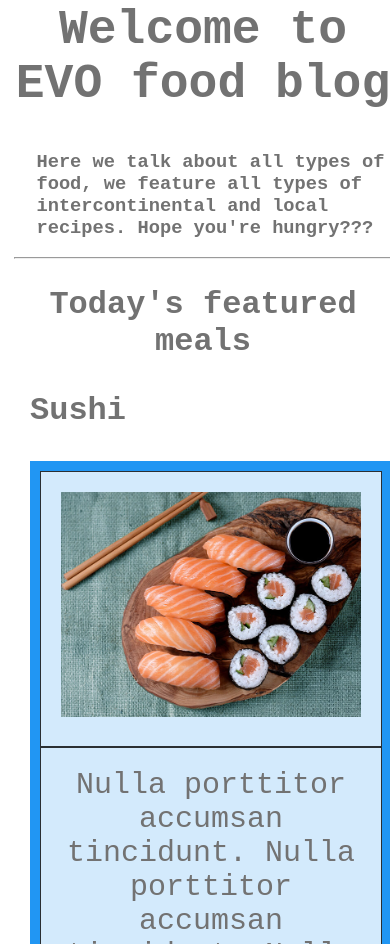
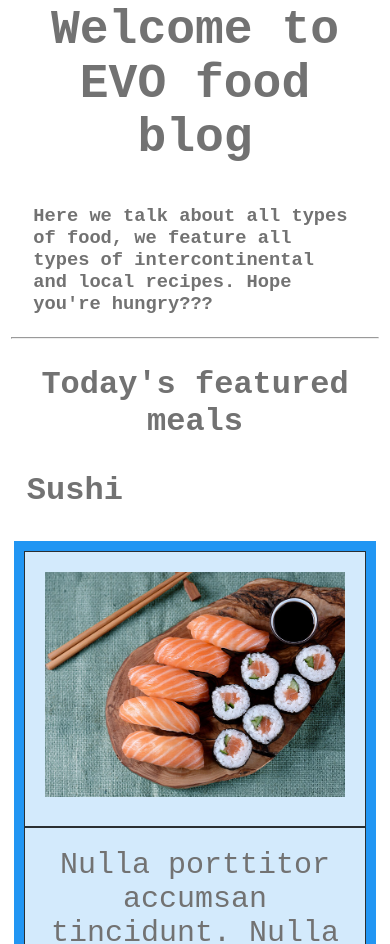
Before and after one commit to michaelNgiri/udacity-fend-personal-blog, a plain HTML site: page index.html in a window 390 px wide. Shown: the part 156-1100 px from the top of the page. Drawn offline with Linux system fonts and the light colour scheme.

Commit message:
additional styling

```diff
--- a/assets/css/base.css
+++ b/assets/css/base.css
@@ -55,9 +55,9 @@ p:hover::before {
 }
 .welcome-txt {
 	text-align: left;
-	margin-left: 1.2em;
+	margin: 1.2em;
 }
 .home-intro {
 	text-align: center;
-	margin-left: 1em;
+	margin: 1em;
 }
--- a/assets/css/grid.css
+++ b/assets/css/grid.css
@@ -24,7 +24,7 @@
 		flex-direction: column;
 		align-items: center;
 		display: flex;
-		margin: auto 0 0 2em;
+		margin: 1.2em;
 	}
 }
 @media only screen and (max-width: 600px) {
```
